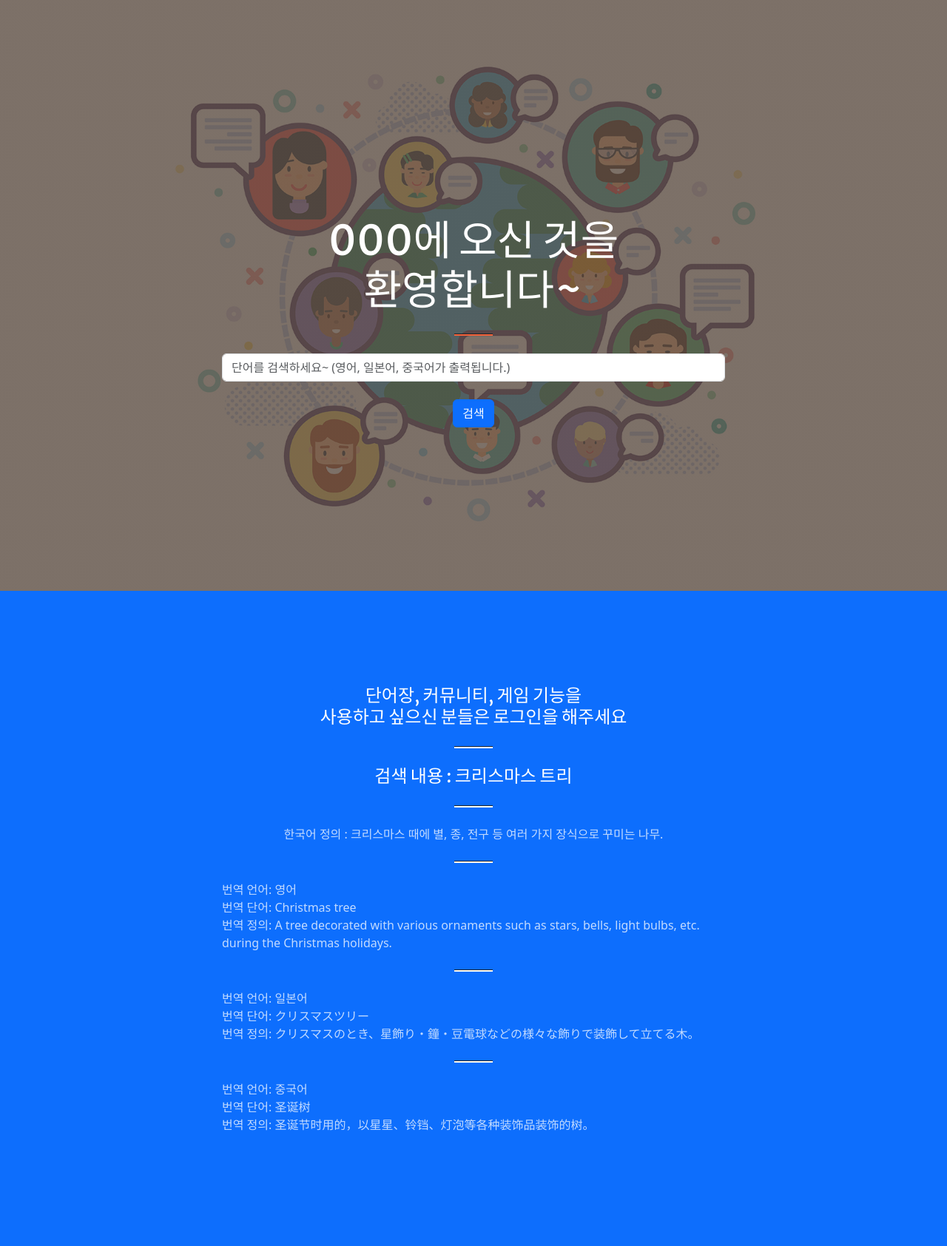
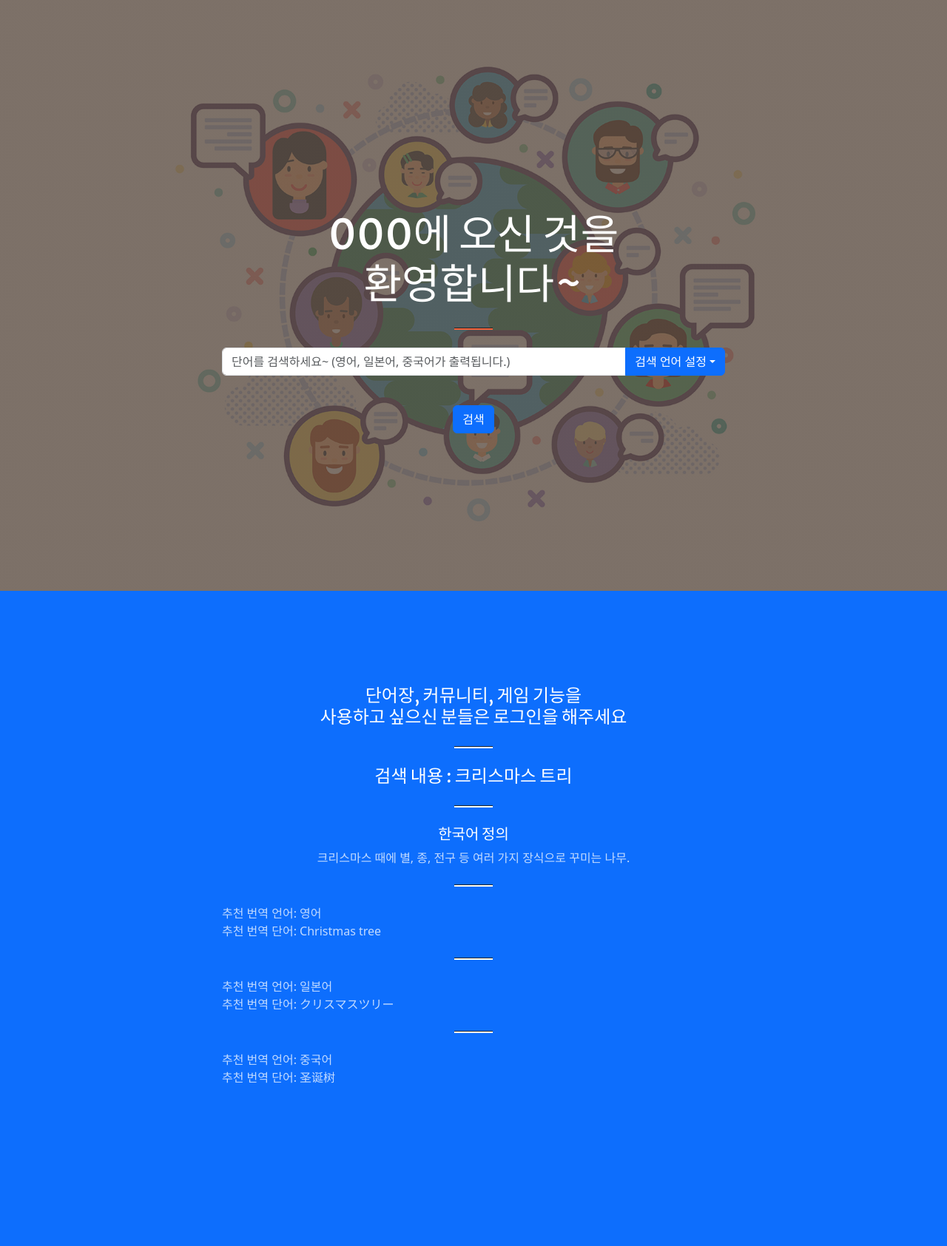
Before and after one commit to ahnjj/Translate_me, a Django app: page / in a window 1280 px wide. Shown: the part 84-1769 px from the top of the page at 74% size. After the commit the page ends 1549 px from the top, so only its background shows below. Run offline with Django 4.2, Linux system fonts and the light colour scheme; some libraries are stand-ins or nearby versions.

Commit message:
jsh translate_app modify 004

```diff
--- a/translate_project/translate_app/templates/translate_app/index.html
+++ b/translate_project/translate_app/templates/translate_app/index.html
@@ -11,7 +11,28 @@
                 <div class="col-lg-8 align-self-baseline">
                     <form id="index_search" method="post">
                         {% csrf_token %}
-                        <input type="text" class="form-control" name="query" placeholder="단어를 검색하세요~ (영어, 일본어, 중국어가 출력됩니다.)" aria-label="Recipient's username" aria-describedby="basic-addon2">
+                        <div class="input-group mb-3">
+                            <input type="text" class="form-control" name="query" placeholder="단어를 검색하세요~ (영어, 일본어, 중국어가 출력됩니다.)" aria-label="Text input with dropdown button" aria-describedby="basic-addon2">
+                            <button class="btn btn-primary dropdown-toggle" type="button" data-bs-toggle="dropdown" aria-expanded="false" data-bs-auto-close="outside">검색 언어 설정</button>
+                            <ul class="dropdown-menu dropdown-menu-end">
+                                <li>
+                                    <input name="langs" class="dropdown-item" type="checkbox" value="word kor" checked>
+                                    <label>한국어</label>
+                                </li>
+                                <li>
+                                    <input name="langs" class="dropdown-item" type="checkbox" value="word eng" checked>
+                                    <label>영어</label>
+                                </li>
+                                <li>
+                                    <input name="langs" class="dropdown-item" type="checkbox" value="word jp" checked>
+                                    <label>일본어</label>
+                                </li>
+                                <li>
+                                    <input name="langs" class="dropdown-item" type="checkbox" value="word cn" checked>
+                                    <label>중국어</label>
+                                </li>
+                            </ul>
+                          </div>
                         <br>
                         <div class="input-group-append">
                             <a href="#about"><button type="submit" class="btn btn-primary btn-xl" type="button">검색</button></a>
--- a/translate_project/translate_app/templates/translate_app/result.html
+++ b/translate_project/translate_app/templates/translate_app/result.html
@@ -18,14 +18,12 @@
 <hr class="divider divider-light" />
 <h4 class="text-white mt-0">검색 내용 : 크리스마스 트리</h4>
 <hr class="divider divider-light" />
-<p class="text-white-75 mb-4">한국어 정의 : 크리스마스 때에 별, 종, 전구 등 여러 가지 장식으로 꾸미는 나무.</p>
+<h5 class="text-white mt-0">한국어 정의</h5>
+<p class="text-white-75 mb-4">크리스마스 때에 별, 종, 전구 등 여러 가지 장식으로 꾸미는 나무.</p>
 <hr class="divider divider-light" />
-<p class="text-white-75 mb-4 text-start">번역 언어: 영어 <br> 번역 단어: Christmas tree <br>
-                        번역 정의: A tree decorated with various ornaments such as stars, bells, light bulbs, etc. during the Christmas holidays.<br></p>
+<p class="text-white-75 mb-4 text-start">추천 번역 언어: 영어 <br>추천 번역 단어: Christmas tree <br></p>
 <hr class="divider divider-light" />
-<p class="text-white-75 mb-4 text-start ">번역 언어: 일본어 <br> 번역 단어: クリスマスツリー <br>
-                        번역 정의: クリスマスのとき、星飾り・鐘・豆電球などの様々な飾りで装飾して立てる木。<br></p>
+<p class="text-white-75 mb-4 text-start ">추천 번역 언어: 일본어 <br>추천 번역 단어: クリスマスツリー <br></p>
 <hr class="divider divider-light" />
-<p class="text-white-75 mb-4 text-start">번역 언어: 중국어 <br> 번역 단어: 圣诞树 <br>
-                        번역 정의: 圣诞节时用的，以星星、铃铛、灯泡等各种装饰品装饰的树。<br></p>
+<p class="text-white-75 mb-4 text-start">추천 번역 언어: 중국어 <br>추천 번역 단어: 圣诞树 <br></p>
 {% endif %}
--- a/translate_project/translate_app/views.py
+++ b/translate_project/translate_app/views.py
@@ -10,6 +10,7 @@ def index(request):
 def index_search(request):
     if request.method == "POST":
         query = request.POST['query']
+        print(request.POST)
         query_result = QueryDict('', mutable=True)
         query_result.update(online_dict_search.query_search(query))
         return render(request, "translate_app/result.html", {'query_result': query_result})
```
Also changed, not shown: translate_project/translate_app/online_dict_search.py (+27 -13 lines).
